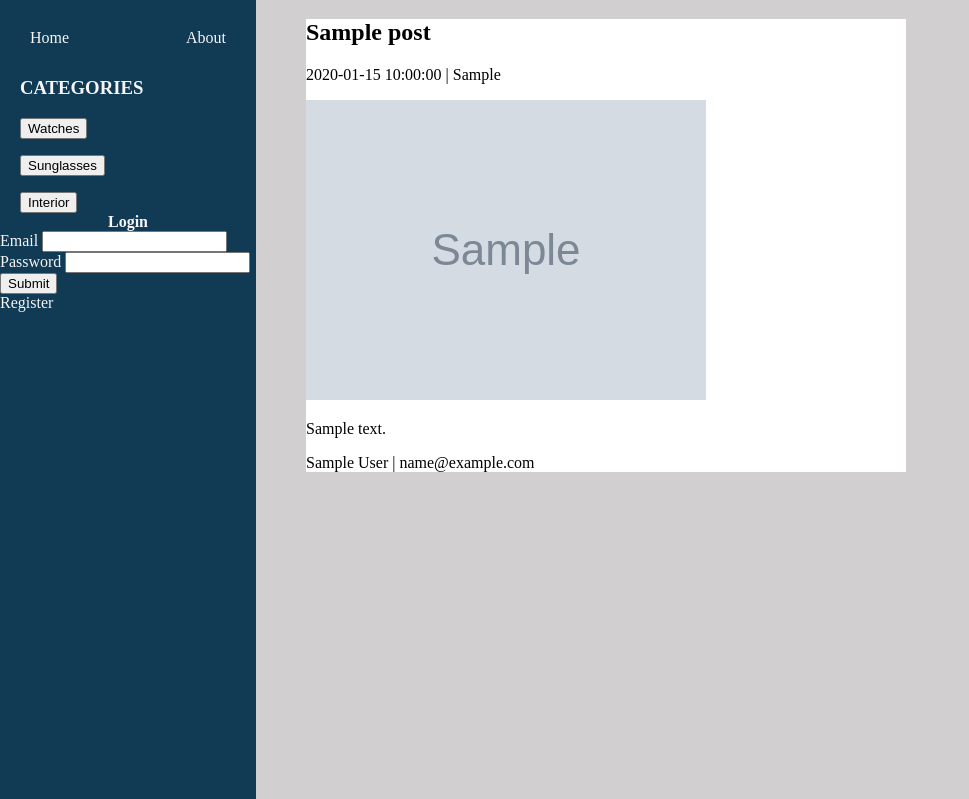
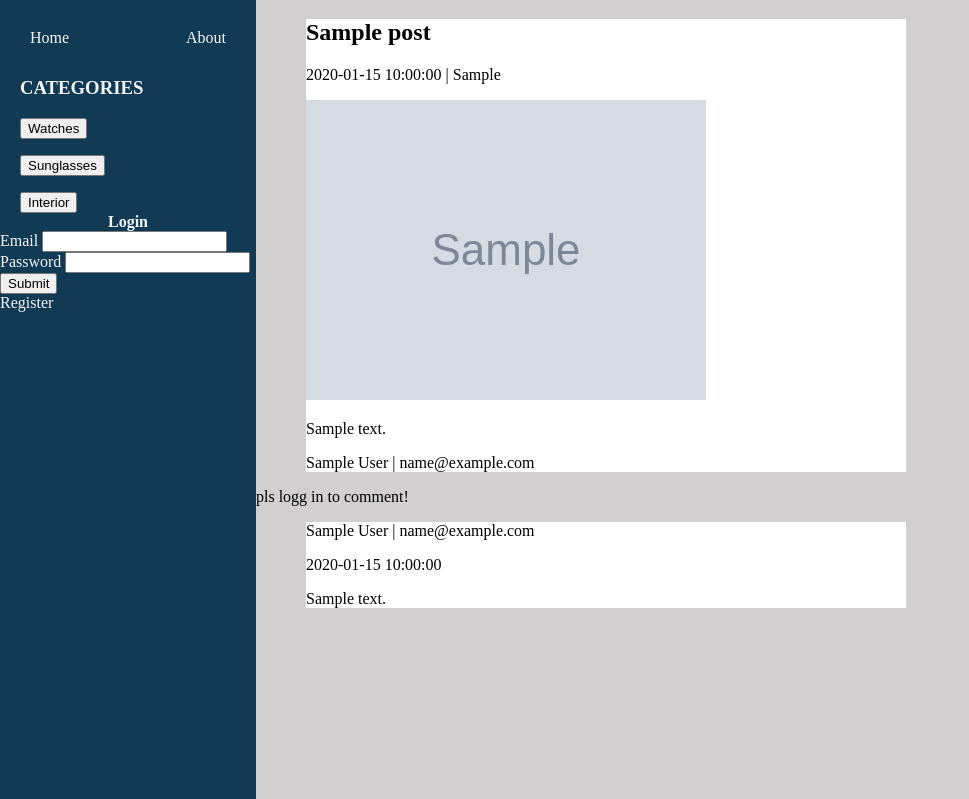
Before and after one commit to ariawsome/Millhouse_blog, a PHP site: page /display_post.php?id=1 in a window 1280 px wide. Shown: the part 191-990 px from the top of the page, without its empty margins (0-969 px from the left). Run offline with PHP 8.4, Linux system fonts and the light colour scheme; tables that the repository leaves empty or names only in its code hold one stand-in row (values such as "Sample post"); grey boxes marked "Sample" are stand-in pictures.

Commit message:
added comment funktion

```diff
--- a/display_post.php
+++ b/display_post.php
@@ -39,6 +39,40 @@
 
     </article>
    <?php   }  ?>
+   <section class="comment_section">
+   <?php if(isset($_SESSION["user"])){ ?>
+   <form action="partials/add_comment.php" method="post">
+
+       <input type="hidden" name="userid" value="<?php echo $_SESSION["user"]["id"]; ?>">
+
+       <input type="hidden" name="postid" value="<?php echo $_GET["id"]; ?>">
+
+       <label for="content">Comment:</label>
+       <br>
+       <textarea name="comment" id="content" cols="30" rows="10" placeholder="Write a good comment!"></textarea>
+       <br>
+       <input type="submit" value="submit">
+   </form>
+    <?php }
+       else{
+           echo "pls logg in to comment!";
+        }
+    $query = "SELECT comment.date, comment.content, comment.post_id, users.firstname, users.lastname, users.email FROM comment INNER JOIN users ON comment.user_id = users.id WHERE comment.post_id = :postID";
+    $statement = $pdo->prepare($query);
+	$statement->execute(array(":postID" => $_GET["id"]));
+	$posts = $statement->fetchAll(PDO::FETCH_ASSOC);
+    foreach($posts as $post){ ?>
+
+    <article class="post" style="background-color:white; width:600px; margin-left: 50px;">
+
+    <p> <?php echo $post["firstname"]." ".$post["lastname"];?> | <?php echo $post["email"]; ?></p>
+    <p><?php echo $post["date"];?></p>
+    <p><?php echo $post["content"];?></p>
+
+    </article>
+   <?php   }  ?>
+
+   </section>
 </div>
 
 <?php
```
Also changed, not shown: partials/add_comment.php (added, +18 -0 lines), uploaded_images/100_beautiful_arwen.jpg (added).
